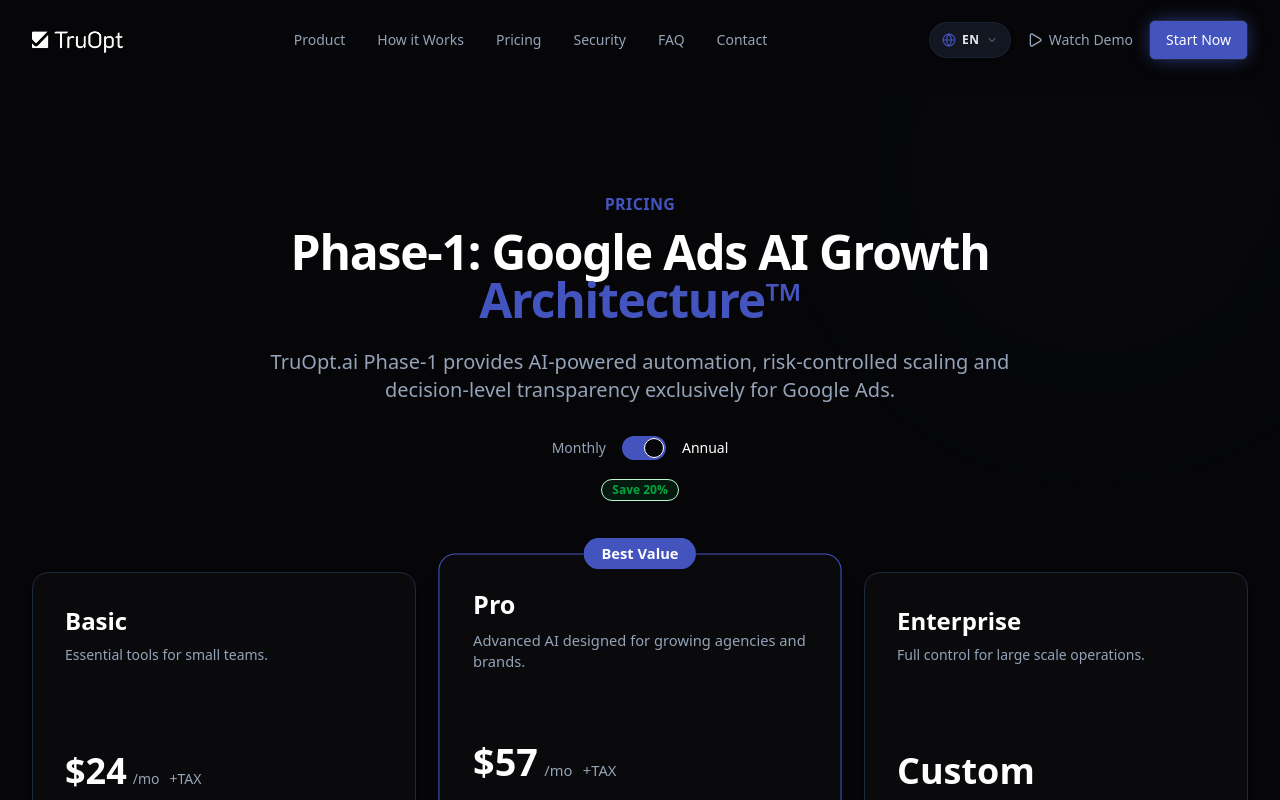
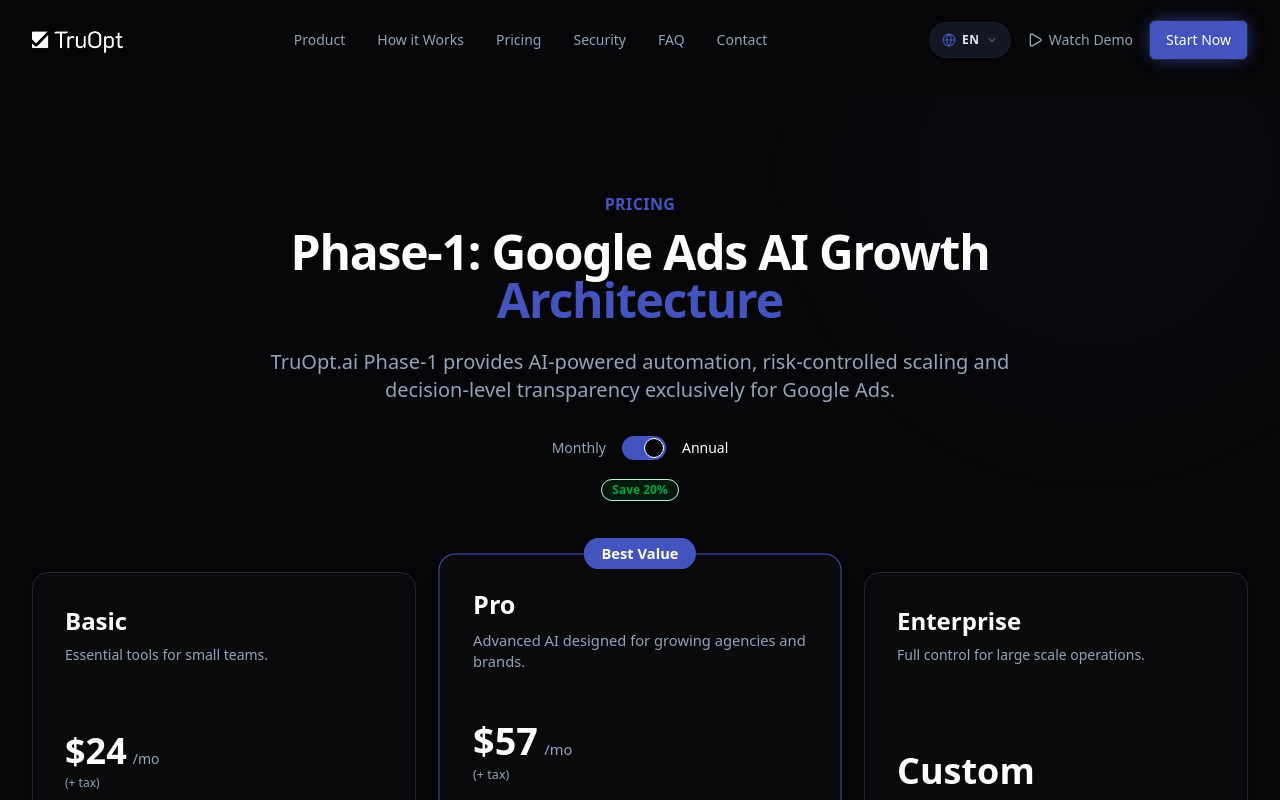
Before and after one commit to tekbasdeniz/truopt-v1-landing, a Next.js app: page /en/pricing in a window 1280 px wide. Shown: the top 800 px of the page. Built offline with nearby package versions, Linux system fonts and the light colour scheme.

Commit message:
fix(tr.json & en.json): update pricing nav translation and refine pricing card tax layout

```diff
--- a/components/layout/header.tsx
+++ b/components/layout/header.tsx
@@ -30,7 +30,7 @@
     const navItems = [
         { name: t('product'), href: "/#product" },
         { name: t('howItWorks'), href: "/#how-it-works" },
-        { name: "Pricing", href: "/pricing" },
+        { name: t('pricing'), href: "/pricing" },
         { name: t('security'), href: "/#security" },
         { name: t('faq'), href: "/#faq" },
         { name: t('contact'), href: "/contact" },
--- a/components/sections/pricing-section.tsx
+++ b/components/sections/pricing-section.tsx
@@ -1,7 +1,7 @@
 "use client"
 
 import * as React from "react"
-import { Check, X, CreditCard, Calendar, FileText, Ban, Loader2 } from "lucide-react"
+import { Check, X, CreditCard, Calendar, FileText, Ban } from "lucide-react"
 import { cn } from "@/lib/utils"
 import { Container } from "@/components/ui/container"
 import { Switch } from "@/components/ui/switch"
@@ -9,7 +9,6 @@
 import { motion, AnimatePresence } from "framer-motion"
 import { useTranslations, useLocale } from "next-intl"
 
-// Paddle Dashboard > Developer Settings > Client-side Tokens altından alınan token olmalı (live_... veya test_...)
 const PADDLE_CLIENT_TOKEN = "live_d07dab1f3b6546c32d933219e53"
 
 const PADDLE_PRICE_IDS = {
@@ -31,7 +30,7 @@
     const [isAnnual, setIsAnnual] = React.useState(true)
 
     const [paddlePrices, setPaddlePrices] = React.useState<Record<string, PriceData>>({})
-    const [loadingPrices, setLoadingPrices] = React.useState(true)
+    const [, setLoadingPrices] = React.useState(true)
 
     React.useEffect(() => {
         if (typeof window === "undefined" || !window.Paddle) {
@@ -67,15 +66,11 @@
                     },
                 })
 
-                console.log("Paddle PricePreview Response:", result) // Konsoldan kontrol için
-
                 if (result?.data?.details?.lineItems) {
                     const fetchedPrices: Record<string, PriceData> = {}
 
                     result.data.details.lineItems.forEach((item: any) => {
                         const priceId = item.price.id
-
-                        // Paddle totals alanından güvenli raw değer çekme
                         const total = Number(item.totals?.total || item.unitPrice?.amount || 0)
                         const subtotal = Number(item.totals?.subtotal || item.unitPrice?.amount || 0)
                         const currency = item.unitPrice?.currencyCode || (locale === "tr" ? "TRY" : "USD")
@@ -196,18 +191,16 @@
         isAnnualPlan: boolean,
         usdPrice?: number
     ) => {
+        const isTr = locale === "tr"
+
         if (!priceData || !priceData.rawTotal) {
             return {
                 formattedPrice: fallbackPrice,
-                taxNote: locale === "tr" ? `(${usdPrice || 29}$ + tax)` : "+TAX",
+                taxNote: isTr ? `(${usdPrice || 29}$ + tax)` : "(+ tax)",
             }
         }
 
-        const isTr = locale === "tr"
-        // TR için vergi dahil (total), EN/Global için vergi hariç (subtotal)
         const baseRawAmount = isTr ? priceData.rawTotal : priceData.rawSubtotal
-
-        // SADECE Yıllık planda iken Paddle'ın toplam yıllık fiyatını 12'ye bölüyoruz.
         const monthlyAmount = isAnnualPlan ? (baseRawAmount / 12) : baseRawAmount
 
         const formattedPrice = new Intl.NumberFormat(isTr ? "tr-TR" : "en-US", {
@@ -216,7 +209,7 @@
             maximumFractionDigits: 0,
         }).format(monthlyAmount / 100)
 
-        const taxNote = isTr ? `(${usdPrice || 29}$ + tax)` : "+TAX"
+        const taxNote = isTr ? `(${usdPrice || 29}$ + tax)` : "(+ tax)"
 
         return { formattedPrice, taxNote }
     }
@@ -321,22 +314,23 @@
                                         <p className="text-sm text-muted-foreground mt-2 min-h-[40px]">{plan.description}</p>
                                     </div>
 
+                                    {/* Fiyat ve Alt Satırındaki Vergi Notu Kurgusu */}
                                     <div className="mb-8 min-h-[90px] flex flex-col justify-end">
                                         {plan.isCustom ? (
                                             <div className="text-4xl font-bold">{t('customPrice')}</div>
                                         ) : (
-                                            <div>
-                                                <div className="flex items-baseline gap-1.5 flex-wrap">
+                                            <div className="flex flex-col items-start gap-1">
+                                                <div className="flex items-baseline gap-1.5">
                                                     <span className="text-4xl font-bold">
                                                         {formattedPrice}
                                                     </span>
                                                     <span className="text-muted-foreground text-sm font-medium">
                                                         /{locale === "tr" ? "ay" : "mo"}
                                                     </span>
-                                                    <span className="text-sm font-medium text-muted-foreground ml-1">
-                                                        {taxNote}
-                                                    </span>
                                                 </div>
+                                                <span className="text-xs font-medium text-muted-foreground">
+                                                    {taxNote}
+                                                </span>
                                             </div>
                                         )}
                                     </div>
--- a/messages/en.json
+++ b/messages/en.json
@@ -181,7 +181,7 @@
   "pricing": {
     "badge": "PRICING",
     "titleMain": "Phase-1: Google Ads AI Growth ",
-    "titleHighlight": "Architecture™",
+    "titleHighlight": "Architecture",
     "subtitle": "TruOpt.ai Phase-1 provides AI-powered automation, risk-controlled scaling and decision-level transparency exclusively for Google Ads.",
     "monthly": "Monthly",
     "annual": "Annual",
--- a/messages/tr.json
+++ b/messages/tr.json
@@ -181,7 +181,7 @@
   "pricing": {
     "badge": "FİYATLANDIRMA",
     "titleMain": "Faz-1: Google Ads YZ Büyüme ",
-    "titleHighlight": "Mimarisi™",
+    "titleHighlight": "Mimarisi",
     "subtitle": "TruOpt.ai Faz-1, yalnızca Google Ads'e özel yapay zeka destekli otomasyon, risk kontrollü ölçeklendirme ve karar düzeyinde şeffaflık sunar.",
     "monthly": "Aylık",
     "annual": "Yıllık",
```
